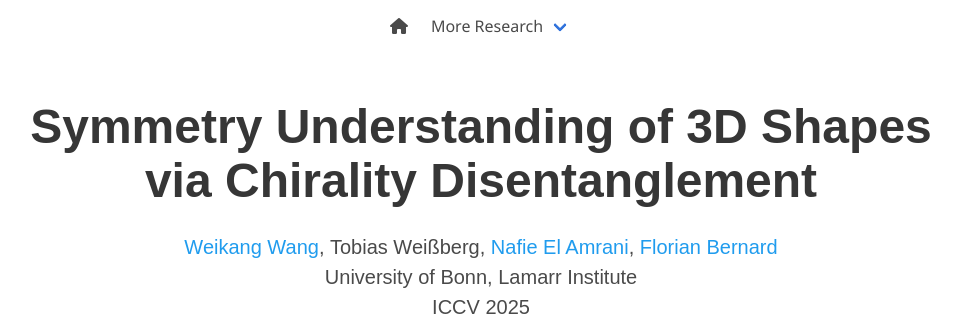
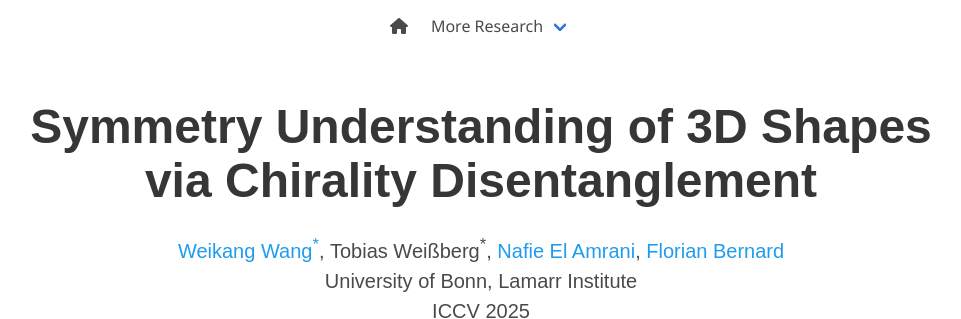
Before and after one commit to Wei-kang-Wang/chirality, a plain HTML site: page index.html in a window 1280 px wide. Shown: the top 319 px of the page, without its empty margins (159-1120 px from the left). Drawn offline with nearby package versions, Linux system fonts and the light colour scheme; some icons are missing; a web font is replaced by a local one.

Commit message:
Update index.html

```diff
--- a/index.html
+++ b/index.html
@@ -77,9 +77,9 @@
           <h1 class="title is-1 publication-title">Symmetry Understanding of 3D Shapes via Chirality Disentanglement</h1>
           <div class="is-size-5 publication-authors">
             <span class="author-block">
-              <a href="https://wei-kang-wang.github.io/">Weikang Wang</a>,</span>
+              <a href="https://wei-kang-wang.github.io/">Weikang Wang<sup>*</sup></a>,</span>
             <span class="author-block">
-              Tobias Weißberg,</span>
+              Tobias Weißberg<sup>*</sup>,</span>
             <span class="author-block">
               <a href="https://nafieamrani.github.io/">Nafie El Amrani</a>,</span>
             <span class="author-block">
```
